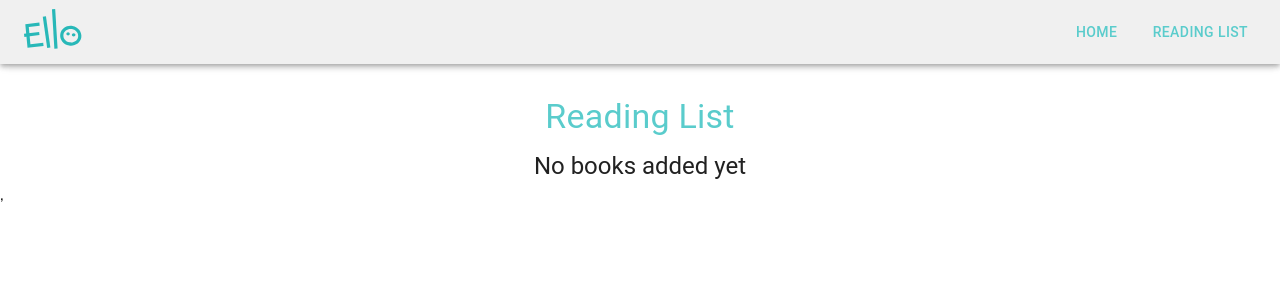
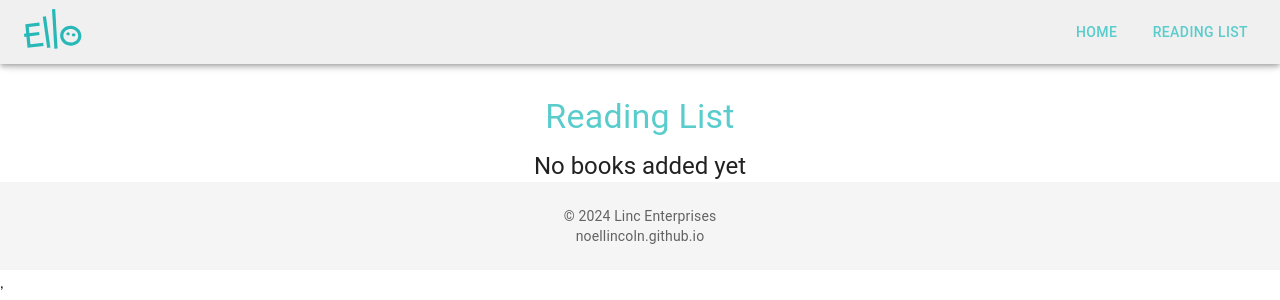
Before and after one commit to NoelLincoln/ello-take-home-test, a React (Create React App) app in the folder frontend/: page /readinglist in a window 1280 px wide. Shown: the top 300 px of the page. Built offline with nearby package versions, Linux system fonts and the light colour scheme.

Commit message:
Add Footer component.

```diff
--- a/frontend/src/App.js
+++ b/frontend/src/App.js
@@ -5,6 +5,7 @@ import Header from './components/Header';
 import SearchBar from './components/SearchBar';
 import BookList from './components/BookList';
 import ReadingList from './components/ReadingList';
+import Footer from './components/Footer';
 
 function App() {
   return (
@@ -16,6 +17,7 @@ function App() {
           <Route path="/home" element={<><SearchBar /><BookList /></>} />
           <Route path="/readinglist" element={<ReadingList />} />
         </Routes>
+        <Footer/>
       </div>
     </Router>
   );
--- /dev/null
+++ b/frontend/src/components/Footer.jsx
@@ -0,0 +1,29 @@
+import React from 'react';
+import { Box, Typography, Link } from '@mui/material';
+
+const Footer = () => {
+  return (
+    <Box
+      component="footer"
+      sx={{
+        py: 3,
+        px: 2,
+        mt: 'auto',
+        textAlign: 'center',
+        backgroundColor: '#f5f5f5',
+        width: '100%',
+      }}
+    >
+      <Typography variant="body2" color="textSecondary">
+        © {new Date().getFullYear()} Linc Enterprises
+      </Typography>
+      <Typography variant="body2" color="textSecondary">
+        <Link href="https://noellincoln.github.io" color="inherit" underline="none">
+          noellincoln.github.io
+        </Link>
+      </Typography>
+    </Box>
+  );
+};
+
+export default Footer;
```
